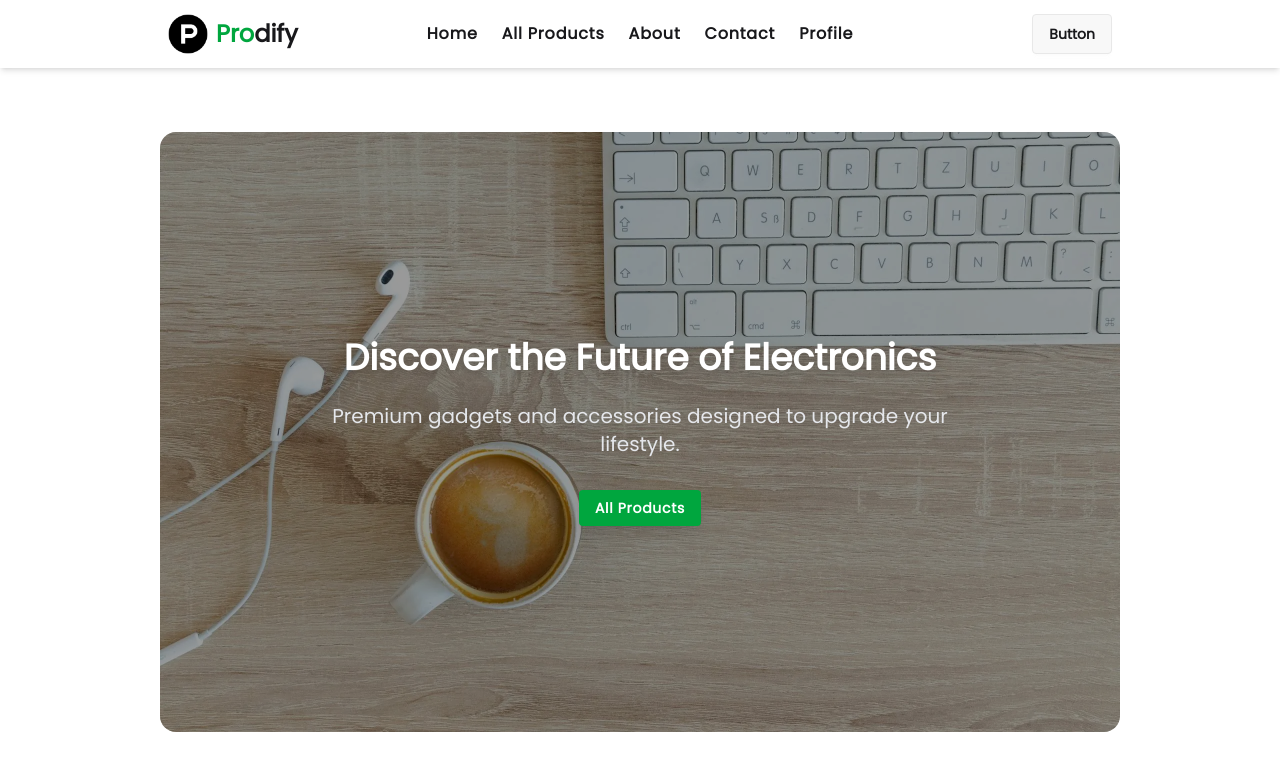
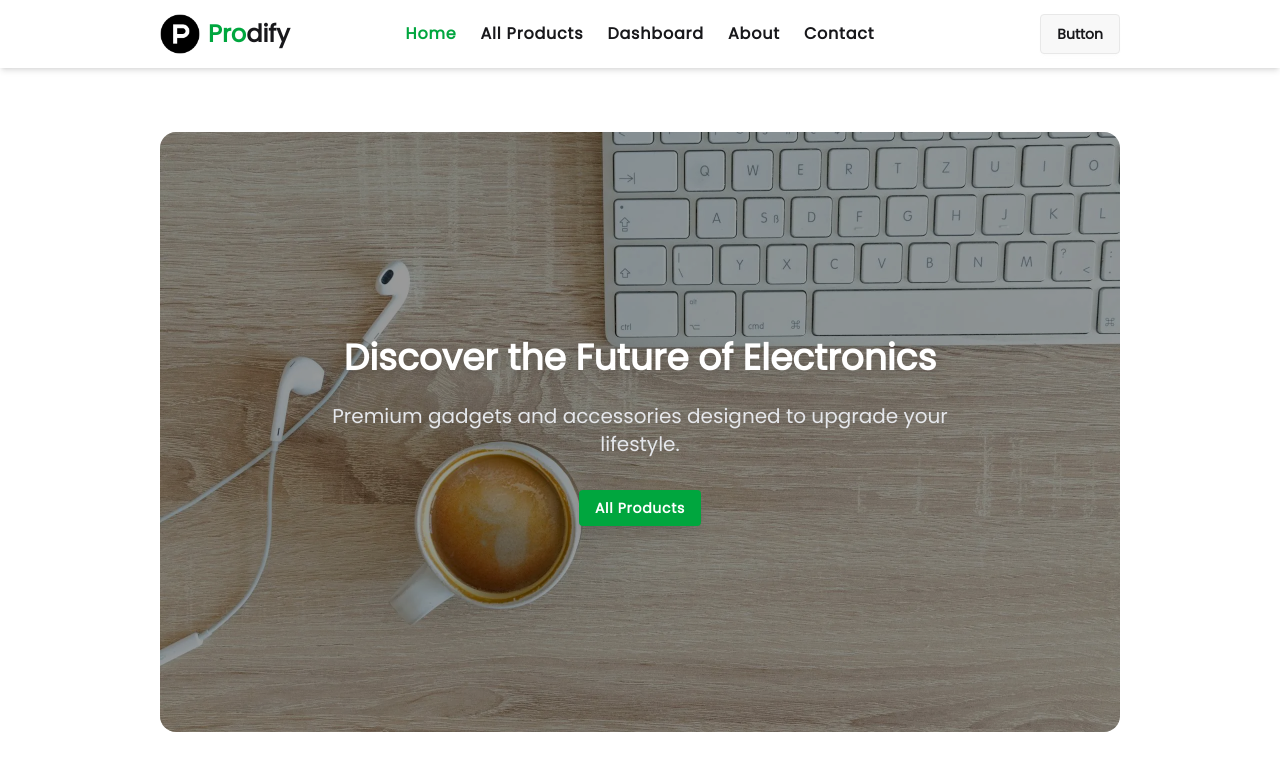
Before and after one commit to arafat-yasin-2413/prodify, a Next.js app: page / in a window 1280 px wide. Shown: the top 770 px of the page. Built offline with nearby package versions, Linux system fonts and the light colour scheme.

Commit message:
nav menu are now having active class behaviour

```diff
--- a/package.json
+++ b/package.json
@@ -10,6 +10,7 @@
   },
   "dependencies": {
     "daisyui": "^5.0.51",
+    "mongodb": "^6.18.0",
     "next": "15.5.0",
     "react": "19.1.0",
     "react-dom": "19.1.0"
--- a/src/app/globals.css
+++ b/src/app/globals.css
@@ -4,3 +4,9 @@
 body {
   font-family: var(--font-poppins), sans-serif;
 }
+
+.active-link {
+  /* color: #2563eb;
+  border-bottom: 2px solid #2563eb; */
+  @apply text-green-600;
+}
--- a/src/components/NavMenu.jsx
+++ b/src/components/NavMenu.jsx
@@ -1,16 +1,34 @@
-import Link from 'next/link';
-import React from 'react';
+"use client";
+import Link from "next/link";
+import { usePathname } from "next/navigation";
 
 const NavMenu = () => {
-    return (
-        <>
-            <li><Link className="nav text-base font-semibold tracking-wider" href="/">Home</Link></li>
-            <li><Link className="nav text-base font-semibold tracking-wider" href="/allProducts">All Products</Link></li>
-            <li><Link className="nav text-base font-semibold tracking-wider" href="/about">About</Link></li>
-            <li><Link className="nav text-base font-semibold tracking-wider" href="/contact">Contact</Link></li>
-            <li><Link className="nav text-base font-semibold tracking-wider" href="/profile">Profile</Link></li>
-        </>
-    );
+  const pathname = usePathname();
+
+  const links = [
+    { href: "/", label: "Home" },
+    { href: "/allProducts", label: "All Products" },
+    { href: "/dashboard", label: "Dashboard" },
+    { href: "/about", label: "About" },
+    { href: "/contact", label: "Contact" },
+  ];
+
+  return (
+    <>
+      {links.map(({ href, label }) => (
+        <li key={href}>
+          <Link
+            href={href}
+            className={`nav text-base font-semibold tracking-wider ${
+              pathname === href ? "active-link" : ""
+            }`}
+          >
+            {label}
+          </Link>
+        </li>
+      ))}
+    </>
+  );
 };
 
 export default NavMenu;
--- a/src/components/Navbar.jsx
+++ b/src/components/Navbar.jsx
@@ -6,8 +6,8 @@ import NavMenu from "./NavMenu";
 const Navbar = () => {
 	return (
 		<div className="shadow-md">
-			<div className="w-9/12 mx-auto navbar ">
-				<div className="navbar-start">
+			<div className="w-9/12 mx-auto navbar">
+				<div className="navbar-start -ml-2">
 					<div className="dropdown">
 						<div
 							tabIndex={0}
@@ -44,7 +44,7 @@ const Navbar = () => {
 						<NavMenu></NavMenu>
 					</ul>
 				</div>
-				<div className="navbar-end">
+				<div className="navbar-end -mr-2">
 					<a className="btn">Button</a>
 				</div>
 			</div>
--- /dev/null
+++ b/src/lib/dbConnect.js
@@ -0,0 +1,19 @@
+import { MongoClient, ServerApiVersion } from "mongodb"
+
+
+export default function dbConnect(collectionName) {
+
+    const uri = process.env.MONGODB_URI;
+
+    // Create a MongoClient with a MongoClientOptions object to set the Stable API version
+    const client = new MongoClient(uri, {
+      serverApi: {
+        version: ServerApiVersion.v1,
+        strict: true,
+        deprecationErrors: true,
+      }
+    });
+
+    return client.db(process.env.DB_NAME).collection(collectionName)
+
+}
```
Also changed, not shown: 1 other file (tests, documents, lock files or other folders).
